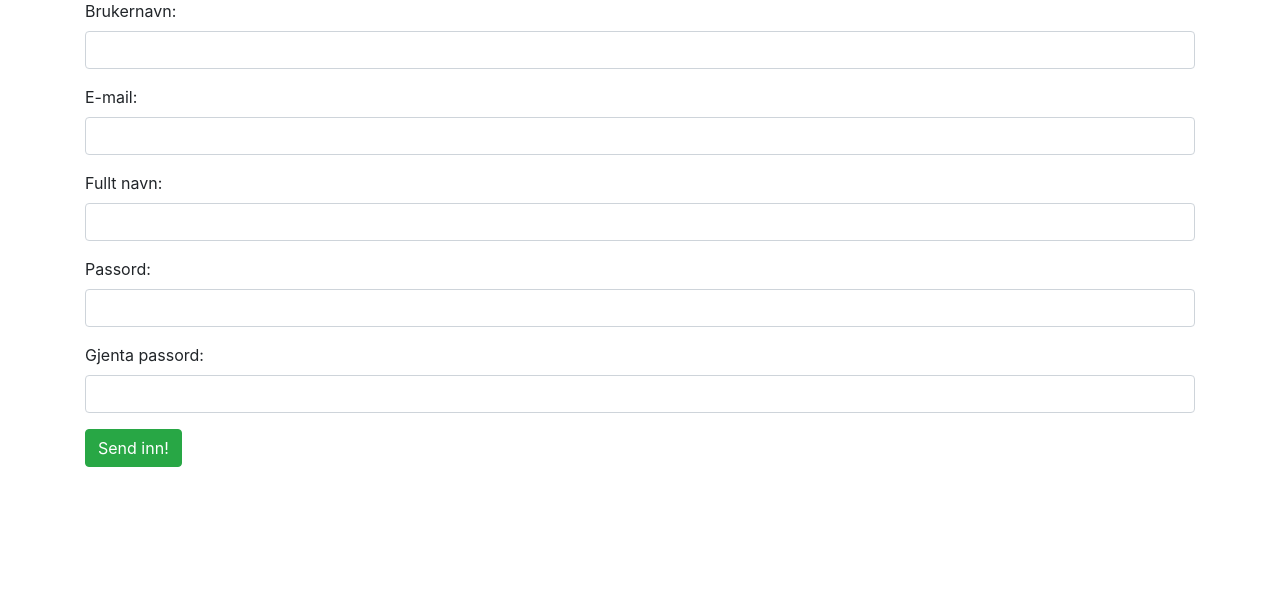
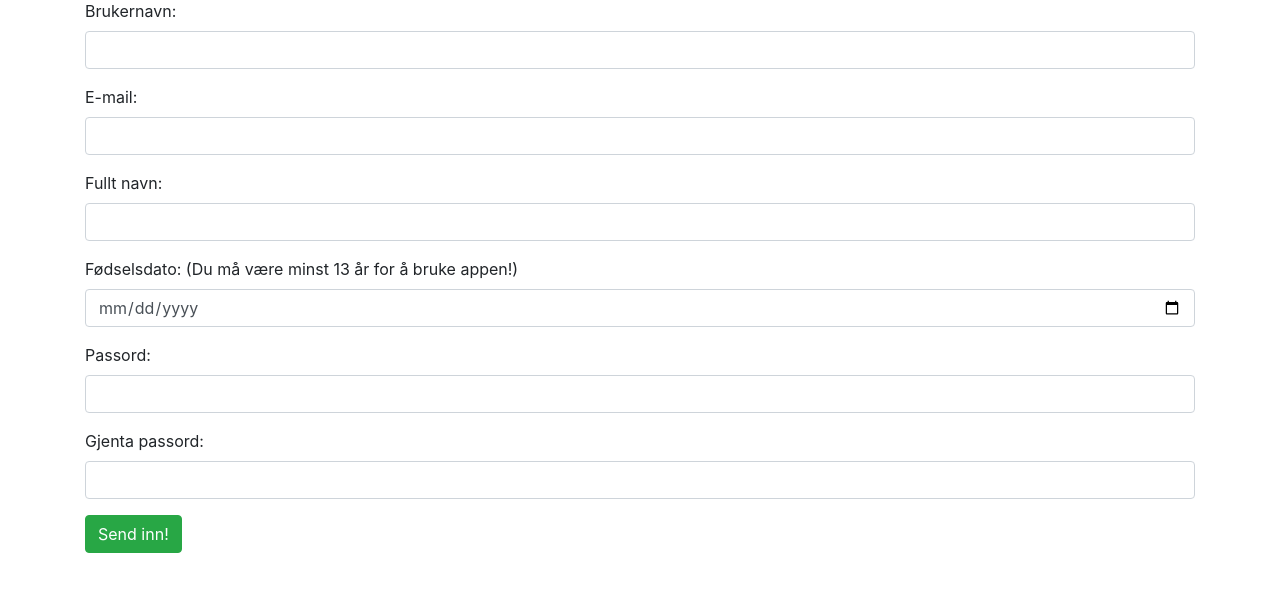
Before and after one commit to ingebjorgtorresen/TippToppTur, a Django app: page /register/ in a window 1280 px wide. Shown: the part 153-745 px from the top of the page. Run offline with Django 4.2, Linux system fonts and the light colour scheme; some libraries are stand-ins or nearby versions.

Commit message:
feat:(#41) - Added fødselsdato for Turgåere, and field for register dato.
Co-authored-by: @sebasheg

```diff
--- a/brukere/admin.py
+++ b/brukere/admin.py
@@ -10,7 +10,8 @@ class CustomUserAdmin(UserAdmin):
             'profilbilde',
             'by',
             'telefonnummer',
-            'ferdighetsnivå'
+            'ferdighetsnivå',
+            'fødselsdato'
         )}),
     )
 
--- a/brukere/models.py
+++ b/brukere/models.py
@@ -29,6 +29,7 @@ class Turgåere(AbstractUser):
                           max_length=20, blank=False, default=" ")
     telefonnummer = models.CharField(max_length=12, blank=False, default='')
     ferdighetsnivå = models.CharField(choices=experience, blank=False, max_length=20, default=" ")
+    fødselsdato = models.DateField(verbose_name='Fødselsdato', blank=False)
 
     ##Metoden tar inn et event objekt som argument
     def register(self, event):
--- a/login_page/views.py
+++ b/login_page/views.py
@@ -1,3 +1,5 @@
+import datetime
+
 from django.http import HttpResponse
 from .forms import CustomUserCreationForm
 from django.urls import reverse
@@ -14,9 +16,12 @@ User = get_user_model()
 
 def register(request):
     error = request.session.pop("error", None)
+    datoidag = (datetime.date.today()-datetime.timedelta(weeks=676)).__str__()
     if error is None:
         error = ""
-    context = {'error': error}
+    context = {'error': error,
+               'datoidag' : datoidag,
+               }
     return render(request, "login_page/newuser2.html", context)
 
 def register_user(request):
@@ -25,6 +30,7 @@ def register_user(request):
     password2 = request.POST["password2"]
     name = request.POST['navn']
     epost = request.POST['mail']
+    fødselsdato = request.POST.get('date', False)
 
     # Test username
     if len(username) < 3:
@@ -99,12 +105,16 @@ def register_user(request):
         request.session["error"] = "Passordene må matche!!"
         return redirect("register")
 
-    last_name = names[1]
-    if len(names) >= 3:
-        for x in names[2:]:
-            last_name += (" " + x)
+    if (len(names)<1):
+        request.session["error"] = "Du må skrive fullt navn!!"
+        return redirect('register')
+    else:
+        last_name = names[1]
+        if len(names) >= 3:
+            for x in names[2:]:
+                last_name += (" " + x)
 
-    user = Turgåere(username=username, password=make_password(password), email=epost, first_name=names[0], last_name=last_name)
+    user = Turgåere(username=username, password=make_password(password), email=epost, first_name=names[0], last_name=last_name, fødselsdato=fødselsdato)
     user.save()
 
     user = authenticate(request, username=username, password=password)
--- a/templates/login_page/newuser2.html
+++ b/templates/login_page/newuser2.html
@@ -27,6 +27,11 @@
                 <span></span>
             </div>
             <div class="form-group">
+                <label for="fødselsdato">Fødselsdato: (Du må være minst 13 år for å bruke appen!)</label>
+                <input type="date" class="form-control" id="date" name="date" required max= {{ datoidag }}>
+                <span></span>
+            </div>
+            <div class="form-group">
                 <label for="password">Passord:</label>
                 <input type="password" id="password" class="form-control" name="password" required>
                 <span></span>
```
Also changed, not shown: brukere/migrations/0006_turgåere_fødselsdato.py (added), brukere/migrations/0007_alter_turgåere_fødselsdato.py (added). Lines whose indentation alone changed are shown as unchanged.
